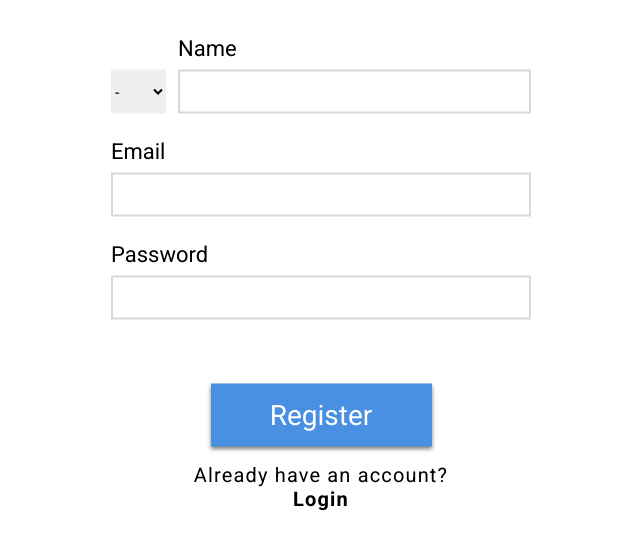
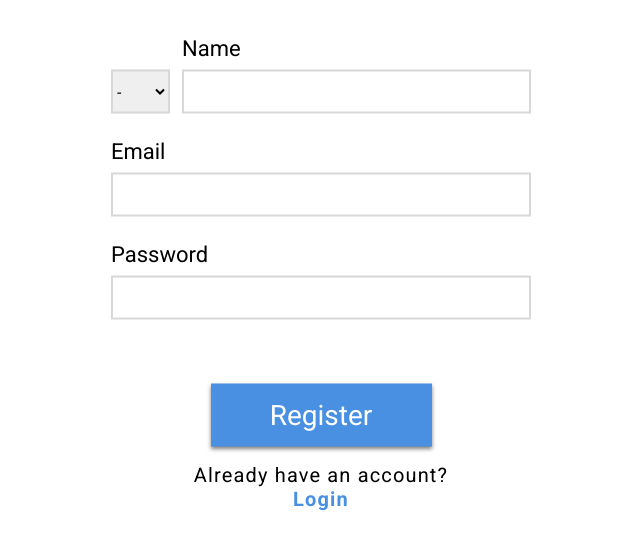
Before and after one commit to RaduBesliu/kite, a React (Create React App) app in the folder kite/: page /register in a window 1280 px wide. Shown: the part 205-754 px from the top of the page, without its empty margins (319-959 px from the left). Built offline with nearby package versions, Linux system fonts and the light colour scheme; no server answers; a web font is replaced by a local one.

Commit message:
update colors

```diff
--- a/kite/src/pages/Register/Register.jsx
+++ b/kite/src/pages/Register/Register.jsx
@@ -142,7 +142,7 @@ function register() {
           to="../login"
           style={{
             textDecoration: "none",
-            color: "var(--clr-button-primary)",
+            color: "var(--clr-blue-1)",
             fontWeight: "bold",
           }}
         >
--- a/kite/src/pages/Register/register.css
+++ b/kite/src/pages/Register/register.css
@@ -23,7 +23,7 @@
 /* Select */
 .form__select {
   height: 44px;
-  border: 2px solid var(--clr-dark-gray);
+  border: 2px solid var(--clr-gray-3);
   font-size: 16px;
 }
 
```
